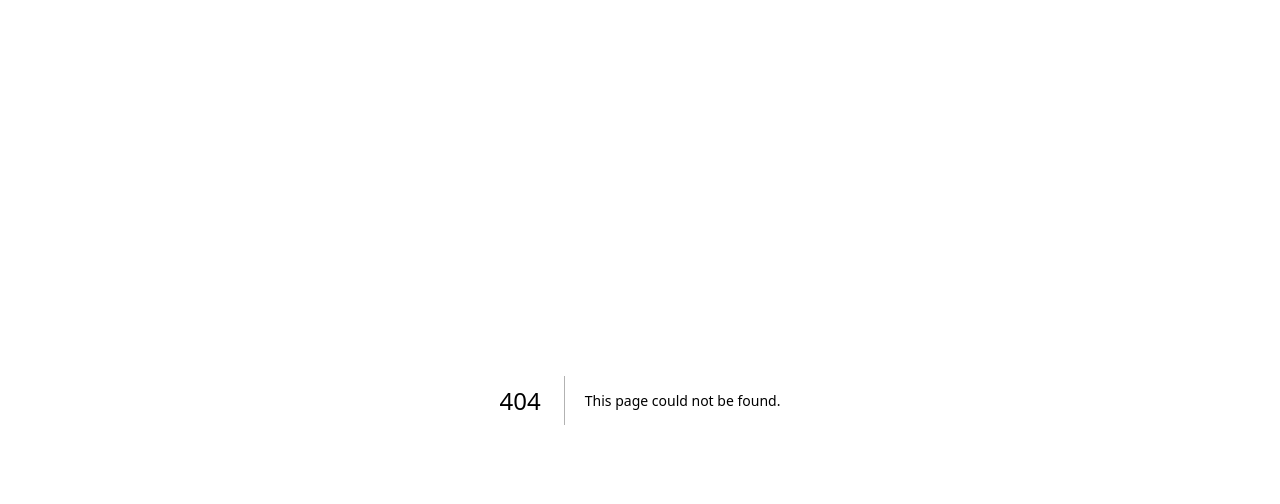
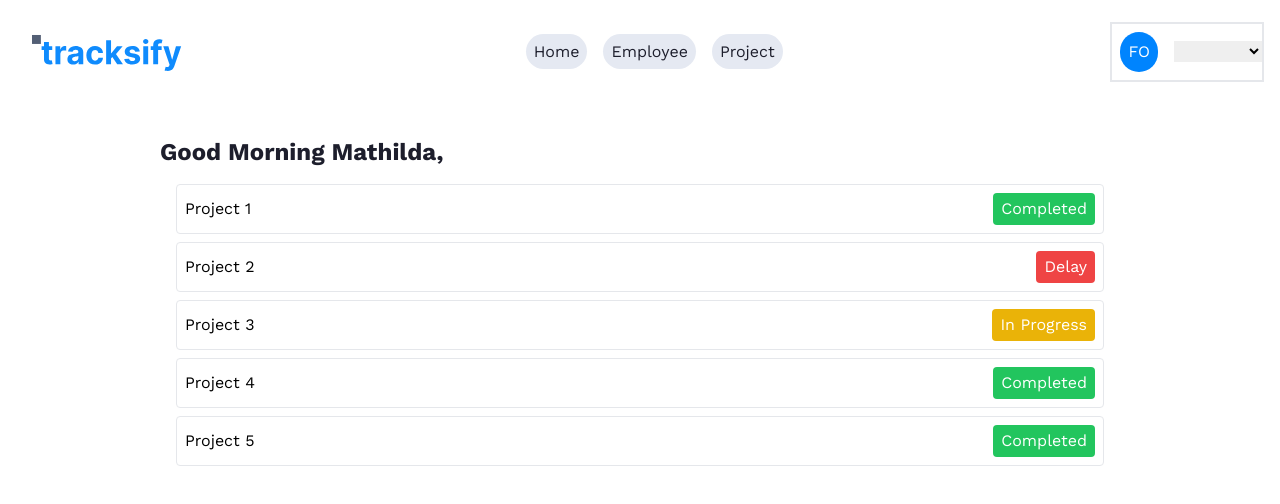
Before and after one commit to veffiong73/Tracksify, a Next.js app in the folder frontend/tracksify/: page /employer-dashboard/1 in a window 1280 px wide. Before the commit this address had no page. Shown: the top 504 px of the page. Built offline with nearby package versions, Linux system fonts and the light colour scheme.

Commit message:
restucture frontend files

```diff
--- a/frontend/tracksify/app/(auth)/login/page.tsx
+++ b/frontend/tracksify/app/(auth)/login/page.tsx
@@ -1,8 +1,16 @@
+"use client"
 import Logo from "@/components/logo";
 import Home from "@/app/page";
 import Link from "next/link";
+import { useRouter } from "next/router";
 
 const LoginPage = () => {
+  const router = useRouter()
+
+  const handleLogin = () => {
+    router.push('/dashboard')
+  }
+
   return (
     <div>
       <main className="flex">
@@ -54,12 +62,10 @@ const LoginPage = () => {
               </div>
 
               <div className="">
-                <Link href="/dashboard">
-                  <button className="border   hover:bg-color_hover w-full   font-bold text-text_tertiary py-4 px-5 rounded mt-5 ">
+                  <button onClick={handleLogin} className="border   hover:bg-color_hover w-full   font-bold text-text_tertiary py-4 px-5 rounded mt-5 ">
                     {" "}
                     Log In{" "}
                   </button>
-                </Link>
               </div>
             </form>
           </div>
--- /dev/null
+++ b/frontend/tracksify/app/(routes)/(employer)/employer-dashboard/[taskId]/page.tsx
@@ -0,0 +1,55 @@
+"use client";
+import Logo from "@/components/logo";
+import Link from "next/link";
+
+import React from "react";
+
+const Dashboard = () => {
+  return (
+    <main>
+      <div className="  ">
+        <div className="">
+          <h1 className="text-2xl text-text_tertiary pt-8 pl-40 font-bold">
+            Good Morning Mathilda,
+          </h1>
+        </div>
+        <div className="bg-white  w-3/4 mx-auto">
+          <div className="container mx-auto p-4">
+            <div className="project-item p-2 border rounded mb-2 flex justify-between items-center">
+              <span>Project 1</span>
+              <span className="status-label bg-green-500 text-white px-2 py-1 rounded">
+                Completed
+              </span>
+            </div>
+            <div className="project-item p-2 border rounded mb-2 flex justify-between items-center">
+              <span>Project 2</span>
+              <span className="status-label bg-red-500 text-white px-2 py-1 rounded">
+                Delay
+              </span>
+            </div>
+            <div className="project-item p-2 border rounded mb-2 flex justify-between items-center">
+              <span>Project 3</span>
+              <span className="status-label bg-yellow-500 text-white px-2 py-1 rounded">
+                In Progress
+              </span>
+            </div>
+            <div className="project-item p-2 border rounded mb-2 flex justify-between items-center">
+              <span>Project 4</span>
+              <span className="status-label bg-green-500 text-white px-2 py-1 rounded">
+                Completed
+              </span>
+            </div>
+            <div className="project-item p-2 border rounded mb-2 flex justify-between items-center">
+              <span>Project 5</span>
+              <span className="status-label bg-green-500 text-white px-2 py-1 rounded">
+                Completed
+              </span>
+            </div>
+          </div>
+        </div>
+      </div>
+    </main>
+  );
+};
+
+export default Dashboard;
--- a/frontend/tracksify/app/(routes)/employer/page.tsx
+++ b/frontend/tracksify/app/(routes)/(employer)/employer-dashboard/page.tsx
@@ -14,7 +14,7 @@ const page = () => {
               Good Morning Mathilda,
             </h1>
             <div className="flex justify-end pr-44 pb-4 ">
-              <button className="bg-text_secondary   text-white hover:text-text_tertiary hover:bg-color_hover rounded px-4 py-2 mt-4">
+              <button className="bg-text_secondary text-white hover:text-text_tertiary hover:bg-color_hover rounded px-4 py-2 mt-4">
                 Create Project
               </button>
             </div>
--- /dev/null
+++ b/frontend/tracksify/app/(routes)/(employer)/employer-project/[projectId]/page.tsx
@@ -0,0 +1,7 @@
+import React from "react";
+
+const ProjectDetailsPage = () => {
+  return <div>ProjectDetailsPage</div>;
+};
+
+export default ProjectDetailsPage;
--- /dev/null
+++ b/frontend/tracksify/app/(routes)/(employer)/employer-project/page.tsx
@@ -0,0 +1,11 @@
+"use client";
+import Logo from "@/components/logo";
+import Link from "next/link";
+
+import React from "react";
+
+const EmployerProjectPage = () => {
+  return <div>Employer Project Page</div>;
+};
+
+export default EmployerProjectPage;
--- /dev/null
+++ b/frontend/tracksify/app/(routes)/(employer)/list-of-employees/page.tsx
@@ -0,0 +1,7 @@
+import React from "react";
+
+const ListOfEmployers = () => {
+  return <div>ListOfEmployers</div>;
+};
+
+export default ListOfEmployers;
--- a/frontend/tracksify/app/(routes)/employer/project/page.tsx
+++ /dev/null
@@ -1,54 +0,0 @@
-"use client";
-import Logo from "@/components/logo";
-import Link from "next/link";
-
-import React from "react";
-
-const projects = () => {
-  return (
-    <main>
-      <div className="  flex  items-center p-4 bg-white"></div>
-      <div className="bg-color_hover h-screen">
-        <h1 className="text-2xl text-text_tertiary pt-8 pl-40 font-bold">
-          Good Morning Mathilda,
-        </h1>
-      </div>
-      <div className="bg-white h-half w-3/4 mx-auto">
-        <div className="container mx-auto p-4">
-          <div className="project-item p-2 border rounded mb-2 flex justify-between items-center">
-            <span>Project 1</span>
-            <span className="status-label bg-green-500 text-white px-2 py-1 rounded">
-              Completed
-            </span>
-          </div>
-          <div className="project-item p-2 border rounded mb-2 flex justify-between items-center">
-            <span>Project 2</span>
-            <span className="status-label bg-red-500 text-white px-2 py-1 rounded">
-              Delay
-            </span>
-          </div>
-          <div className="project-item p-2 border rounded mb-2 flex justify-between items-center">
-            <span>Project 3</span>
-            <span className="status-label bg-yellow-500 text-white px-2 py-1 rounded">
-              In Progress
-            </span>
-          </div>
-          <div className="project-item p-2 border rounded mb-2 flex justify-between items-center">
-            <span>Project 4</span>
-            <span className="status-label bg-green-500 text-white px-2 py-1 rounded">
-              Completed
-            </span>
-          </div>
-          <div className="project-item p-2 border rounded mb-2 flex justify-between items-center">
-            <span>Project 5</span>
-            <span className="status-label bg-green-500 text-white px-2 py-1 rounded">
-              Completed
-            </span>
-          </div>
-        </div>
-      </div>
-    </main>
-  );
-};
-
-export default projects;
--- a/frontend/tracksify/components/navbar.tsx
+++ b/frontend/tracksify/components/navbar.tsx
@@ -5,25 +5,25 @@ const NavLinks = {
   employer: [
     {
       name: "Home",
-      link: "/employer",
+      link: "/employer-dashboard",
     },
     {
-      name: "Employer",
-      link: "/employer",
+      name: "Employee",
+      link: "/list-of-employees",
     },
     {
       name: "Project",
-      link: "/employer/project",
+      link: "/employer-project",
     },
   ],
   employee: [
     {
       name: "Home",
-      link: "/employee",
+      link: "/employee-dashboard",
     },
     {
       name: "Project",
-      link: "/employee/project",
+      link: "/employee-project",
     },
   ],
 };
@@ -34,33 +34,6 @@ const navLinks =
   userRole === "employer" ? NavLinks.employer : NavLinks.employee;
 const Navbar = () => {
   return (
-    // <div className="  flex  items-center p-4 bg-white">
-    //   <div className="p-4  ">
-    //     <Logo />
-    //   </div>
-
-    //   <div className="space-x-4 ">
-    //     <a
-    //       href="#"
-    //       className=" bg-color_hover rounded-full px-2 py-2 m-2 hover:text-text_secondary font-sm hover:text-black text-text_secondary"
-    //     >
-    //       Home
-    //     </a>
-    //     <a href="#" className="text-text_tertiary  font-sm">
-    //       Employee
-    //     </a>
-    //     <a href="#" className="text-text_tertiary font-sm">
-    //       Project
-    //     </a>
-    //     <a
-    //       href="#"
-    //       className=" border rounded-full  bg-text_secondary  text-white  font-sm px-3 py-2 hover:bg-color_hover hover:text-text_tertiary"
-    //     >
-    //       {" "}
-    //       FO
-    //     </a>
-    //   </div>
-    // </div>
     <div className="flex items-center justify-between p-4 bg-white">
       <div className="p-4  ">
         <Logo />
@@ -78,10 +51,15 @@ const Navbar = () => {
       </div>
       <div>
         {userRole === "employer" && (
-          <div className="border-2 outline  border-red-500">
+          <div className="border-2  border-gray-200 ">
             <button className="bg-text_secondary p-2 m-2   text-white rounded-full">
               FO
             </button>
+            <select className="ml-2 outline-none">
+              <option value="option1"></option>
+              <option value="option2">Option 2</option>
+              <option value="option3">Option 3</option>
+            </select>
           </div>
         )}
       </div>
```
Also changed, not shown: frontend/tracksify/app/(routes)/(employee)/checkin/page.tsx (renamed from frontend/tracksify/app/(CheckIn)/checkin/page.tsx), frontend/tracksify/app/(routes)/(employee)/employee-dashboard/page.tsx (renamed from frontend/tracksify/app/(routes)/employee/page.tsx).
